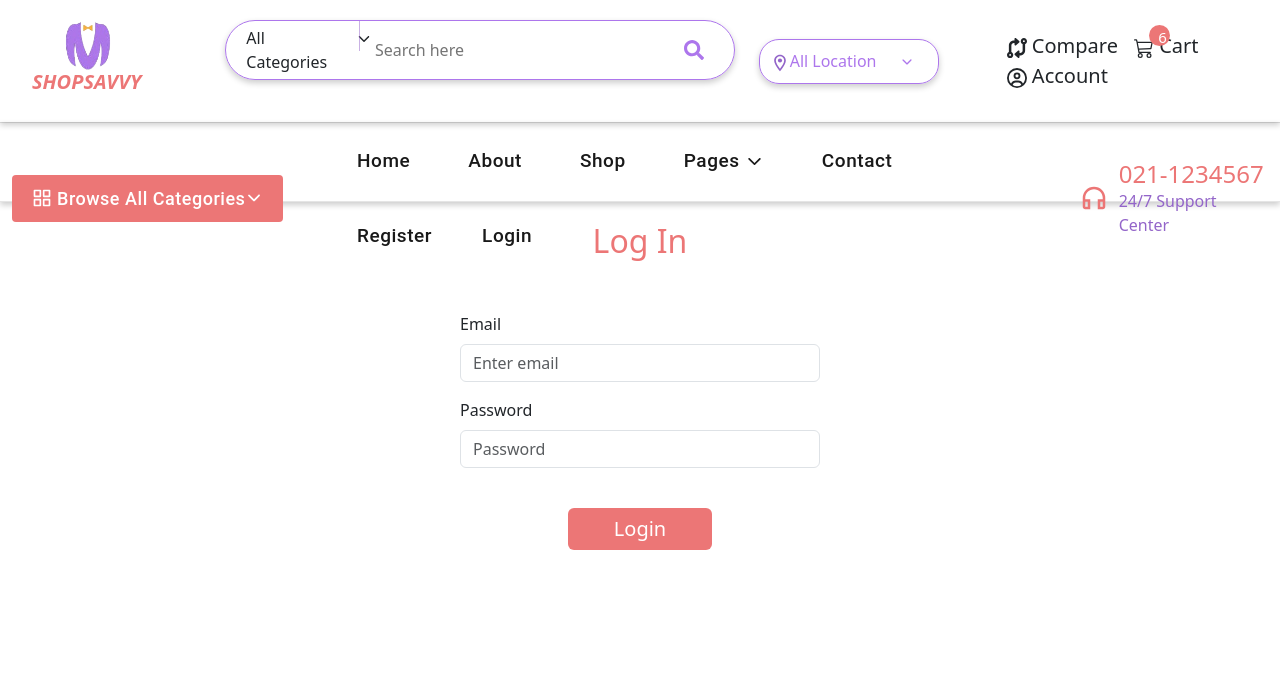
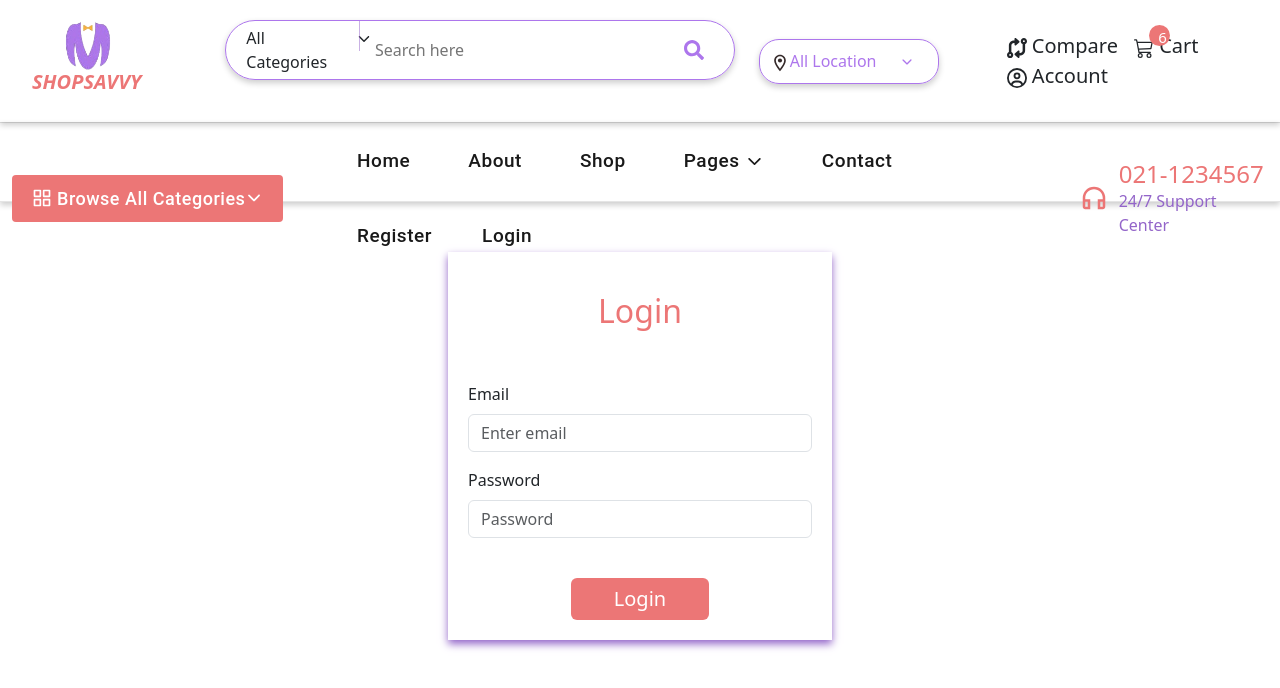
Before and after one commit to syedafaiza2610/E-Commerce-Website-Using-React, a React (Create React App) app: page /login in a window 1280 px wide. Shown: the top 688 px of the page. Built offline with nearby package versions, Linux system fonts and the light colour scheme.

Commit message:
registration done

```diff
--- a/src/App.css
+++ b/src/App.css
@@ -156,7 +156,7 @@ color: rgb(0, 0,0,0.7);
   font-size: 16px;
 }
 .icn{
-  color:#9365c9;
+  color:#362b2b;
   font-size: 15px;
 }
 .icn:hover{
@@ -308,3 +308,28 @@ h2{
   font-weight: 400;
 
 }
+.containerdiv {
+  display: flex;
+  justify-content: center;
+  align-items: center;
+  height: 100vh;
+}
+.containerdiv1 {
+  justify-content: center;
+  align-items: center;
+  height: 100vh;
+  width: 60%;
+  margin: 50px;
+  margin-left: 35%;
+
+}
+
+.registration-form {
+  width: 50%;
+  padding: 20px;
+  background-color: #ffffff;
+  box-shadow: 0 4px 8px #9365c9; /* Box shadow */
+}
+.registration-form input:focus {
+  box-shadow: 0 0 5px #EC7676!important;
+}
--- a/src/Components/Navbar.jsx
+++ b/src/Components/Navbar.jsx
@@ -22,21 +22,21 @@ function Navbar() {
                                     <Button><Link  to="/home">Home</Link></Button>
                                 </li>
                                 <li className='list-inline-item'>
-                                    <Button><Link  to="about">About</Link></Button>
+                                    <Button><Link  to="/about">About</Link></Button>
                                 </li>
                                 <li className='list-inline-item'>
-                                    <Button><Link  to="shop">Shop</Link></Button>
+                                    <Button><Link  to="/shop">Shop</Link></Button>
                                 </li>
                                 <li className='list-inline-item'>
                                     <Button><Link  to="pages">Pages  <IoIosArrowDown /></Link></Button>
                                 </li>
                                 <li className='list-inline-item'>
-                                    <Button><Link  to="contact">Contact</Link></Button>
+                                    <Button><Link  to="/contact">Contact</Link></Button>
                                 </li>
                                 <li className='list-inline-item'>
-                                    <Button><Link to="register">Register</Link></Button>
+                                    <Button><Link to="/register">Register</Link></Button>
                                     <li className='list-inline-item'>
-                                    <Button><Link to="login">Login</Link></Button>
+                                    <Button><Link to="/login">Login</Link></Button>
                                 </li>
                                 </li>
                             </ul>
--- a/src/Pages/Home.jsx
+++ b/src/Pages/Home.jsx
@@ -22,7 +22,7 @@ function HomeSlider() {
   };
   return (
     <>
-    <Header/>
+   <Header/>
     <section className='home-slider'>
       <div className="container-fluid">
       <Slider {...settings} className='home-slider-main'>
--- a/src/Pages/Login.jsx
+++ b/src/Pages/Login.jsx
@@ -8,9 +8,12 @@ function Login() {
   return (
     <>
       <Header/>
-    <Form className='log container '>
-      <h2>Log In</h2>
+      <div className='containerdiv1'>
+    <Form className='registration-form'>
+      <h2>Login</h2>
       <br></br>
+
+
       <Row className='mb-3'>
         <Form.Group as={Col} controlId="formGridEmail">
           <Form.Label>Email</Form.Label>
@@ -22,8 +25,8 @@ function Login() {
           <Form.Label>Password</Form.Label>
           <Form.Control type="password" placeholder="Password" />
         </Form.Group>
+        </Row>
 
-       </Row>
 
       <br></br>
 
@@ -31,6 +34,7 @@ function Login() {
         Login
       </Button>
     </Form>
+    </div>
     </>
   );
 }
--- a/src/Pages/Register.jsx
+++ b/src/Pages/Register.jsx
@@ -8,7 +8,8 @@ function Register() {
   return (
     <>
       <Header/>
-    <Form className='container w-50'>
+      <div className='containerdiv'>
+    <Form className='registration-form'>
       <h2>Registration</h2>
       <br></br>
       <Row className="mb-3">
@@ -62,6 +63,7 @@ function Register() {
         Register
       </Button>
     </Form>
+    </div>
     </>
   );
 }
```
